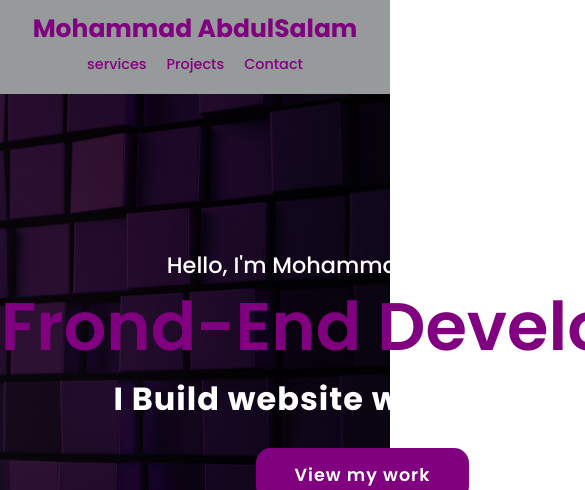
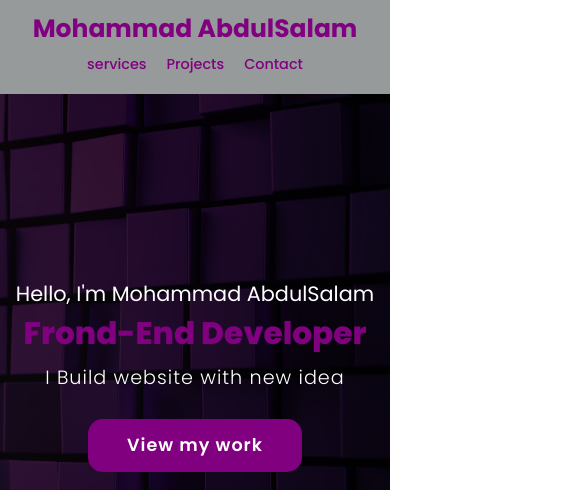
Before and after one commit to MohammadAbdulsalam/My_Website, a plain HTML site: page index.html in a window 390 px wide. Shown: the top 490 px of the page, 585 px wide, since content can reach past the window. Drawn offline with Linux system fonts and the light colour scheme.

Commit message:
update design anamation

```diff
--- a/css/style.css
+++ b/css/style.css
@@ -191,32 +191,62 @@ section .container {
     /* border-right: 2px solid #979A9A; */
     overflow: hidden;
     white-space: nowrap;
-    animation: writing-mach 2s  both;
+    animation: writing-mach 2s 1s both;
+}
+@media (max-width: 767px) {
+    .landing h2 {
+        color: #fff;
+        font-size: 1.3em;
+        font-weight: 400;
+        animation: none;
+        width: 375px;
+    }
 }
 .landing h2 span {
     display: inline-block;
     margin-top: 10px;
     color: purple;
-    font-size: 3em;
-    font-weight: 600;
+    font-size: 2.5em;
+    font-weight: 800;
     width: 725px;
     /* border-right: 2px solid #979A9A; */
     overflow: hidden;
     white-space: nowrap;
-    animation: writing-mach 2s 1s both;
+    animation: writing-mach 2s 2s both;
+}
+@media (max-width: 767px) {
+    .landing h2 span {
+        display: inline-block;
+        margin-top: 10px;
+        width: 375px;
+        color: purple;
+        animation: none;
+        font-size: 1.5em;
+    }
 }
 .landing h3 {
     color: #fff;
     font-size: 2em;
-    font-weight: 700;
+    font-weight: 600;
     letter-spacing: 1px;
     margin-top: 10px;
     margin-bottom: 30px;
     width: 500px;
-    /* border-right: 2px solid #979A9A; */
     overflow: hidden;
     white-space: nowrap;
     animation: writing-mach 2s 3s both;
+}
+@media (max-width: 767px) {
+    .landing h3 {
+        color: #fff;
+        font-size: 1.2em;
+        font-weight: 300;
+        letter-spacing: 1px;
+        margin-top: 10px;
+        margin-bottom: 30px;
+        animation: none;
+        width: 375px;
+    }
 }
 .landing .main-btn {
     color: #fff;
```
